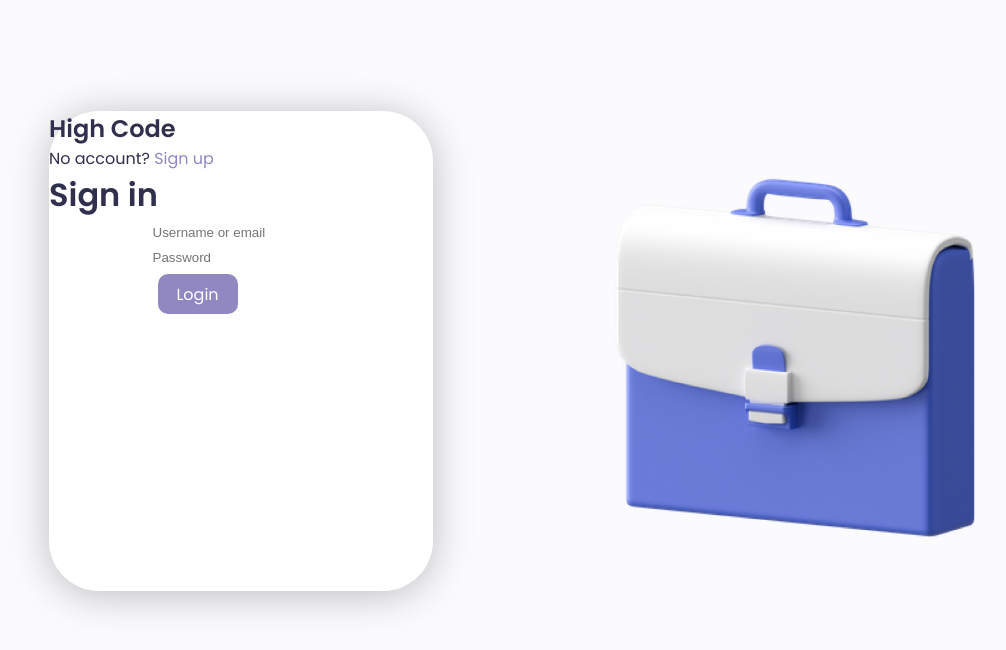
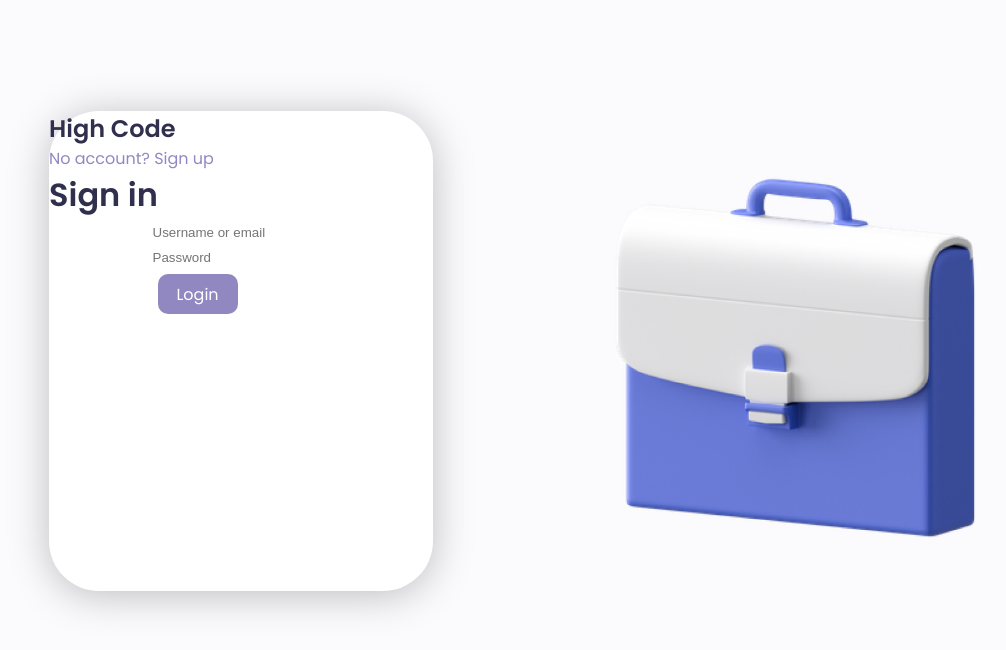
Before and after one commit to HANU-GDSC/hanuoj-fe, a Vue app: page /login in a window 1280 px wide. Shown: the top 650 px of the page, without its empty margins (147-1153 px from the left). Built offline with nearby package versions, Linux system fonts and the light colour scheme; no server answers.

Commit message:
change main color App.scss

```diff
--- a/src/App.scss
+++ b/src/App.scss
@@ -87,7 +87,7 @@ html {
   font-family: var(--body-font);
   font-size: var(--normal-font-size);
   background: var(--body-color);
-  color: var(--text-color);
+  color: var(--first-color);
 }
 
 h1,
@@ -147,13 +147,13 @@ button {
 ::-webkit-scrollbar {
   width: 14px;
   padding: 1px;
-  // background:  var(--scroll-bar-color);
-  // border: 1px solid var(--line-color);
+  background:  var(--scroll-bar-color);
+  border: 1px solid var(--line-color);
 }
 
 ::-webkit-scrollbar-thumb {
-  background-color: hsla(0, 0%, 39%, 0.4);
+  background-color: var(--scroll-bar-color);
 }
 ::-webkit-scrollbar-thumb:hover {
-  background-color: hsla(0, 0%, 39%, 0.7);
+  background-color: var(--first-color-alt);
 }
```
